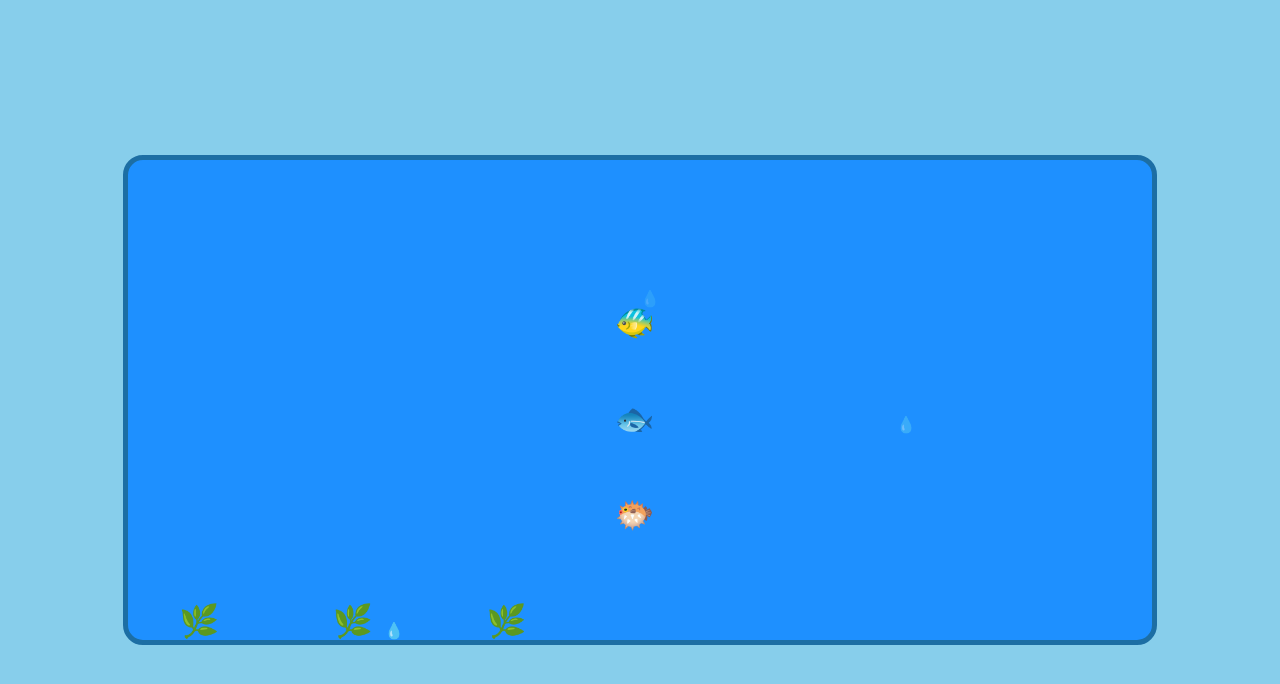
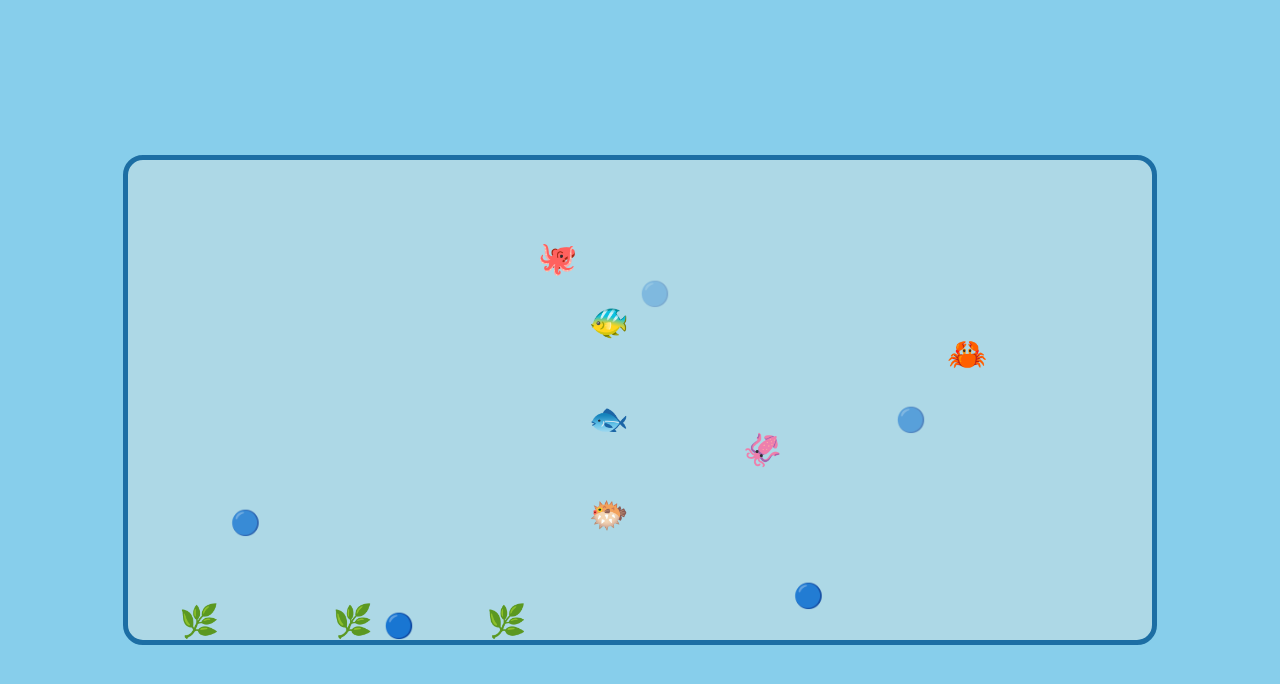
Before and after one commit to neptvnism/Aquarium-Widget, a plain HTML site: page index.html in a window 1280 px wide. Drawn offline with Linux system fonts and the light colour scheme.

Commit message:
session 2
bubbles animated with fade out
more sea creatures added
floating animations

```diff
--- a/index.html
+++ b/index.html
@@ -17,13 +17,13 @@
         .aquarium {
             width: 80%;
             height: 60%;
-            background-color: #1E90FF; /* Water blue */
+            background-color: #add8e6; /* Lighter water blue */
             border: 5px solid #1C6EA4;
             border-radius: 20px;
             position: relative;
             overflow: hidden;
         }
-        .fish, .plant, .bubble {
+        .fish, .plant, .bubble, .creature {
             position: absolute;
             font-size: 2rem;
         }
@@ -31,7 +31,7 @@
             animation: swim 10s linear infinite;
         }
         @keyframes swim {
-            0% { left: -5%; }
+            0% { left: -10%; }
             100% { left: 100%; }
         }
         .plant {
@@ -39,11 +39,19 @@
         }
         .bubble {
             animation: rise 5s ease-in infinite;
-            font-size: 1rem;
+            font-size: 1.5rem;
         }
         @keyframes rise {
             0% { bottom: 0; opacity: 1; }
             100% { bottom: 100%; opacity: 0; }
+        }
+        .creature {
+            animation: float 8s ease-in-out infinite;
+        }
+        @keyframes float {
+            0% { transform: translateY(0); }
+            50% { transform: translateY(-20px); }
+            100% { transform: translateY(0); }
         }
     </style>
 </head>
@@ -52,12 +60,17 @@
         <div class="fish" style="top: 30%; left: 10%;">🐠</div>
         <div class="fish" style="top: 50%; left: 20%;">🐟</div>
         <div class="fish" style="top: 70%; left: 0%;">🐡</div>
+        <div class="creature" style="top: 20%; left: 40%;">🐙</div>
+        <div class="creature" style="top: 60%; left: 60%;">🦑</div>
+        <div class="creature" style="top: 40%; left: 80%;">🦀</div>
         <div class="plant" style="left: 5%;">🌿</div>
         <div class="plant" style="left: 20%;">🌿</div>
         <div class="plant" style="left: 35%;">🌿</div>
-        <div class="bubble" style="left: 25%; animation-delay: 0s;">💧</div>
-        <div class="bubble" style="left: 50%; animation-delay: 1s;">💧</div>
-        <div class="bubble" style="left: 75%; animation-delay: 2s;">💧</div>
+        <div class="bubble" style="left: 25%; animation-delay: 0s;">🔵</div>
+        <div class="bubble" style="left: 50%; animation-delay: 1s;">🔵</div>
+        <div class="bubble" style="left: 75%; animation-delay: 2s;">🔵</div>
+        <div class="bubble" style="left: 10%; animation-delay: 3s;">🔵</div>
+        <div class="bubble" style="left: 65%; animation-delay: 4s;">🔵</div>
     </div>
 </body>
 </html>
```
